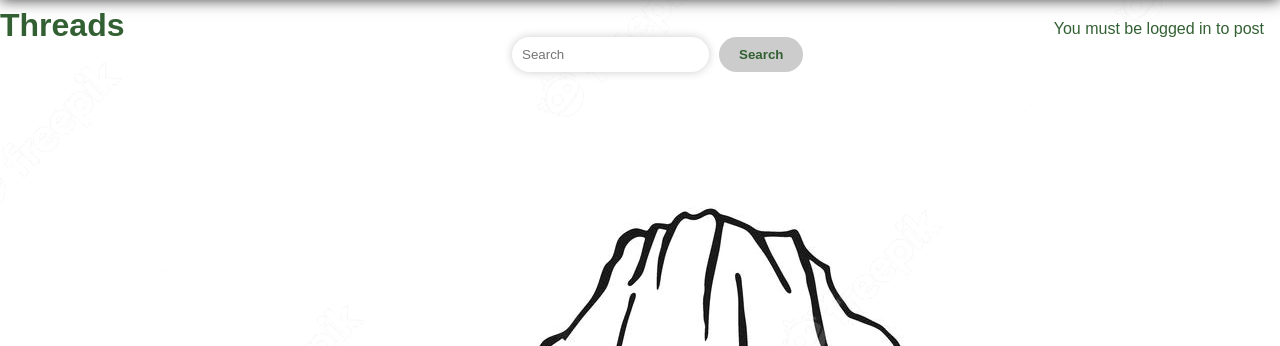
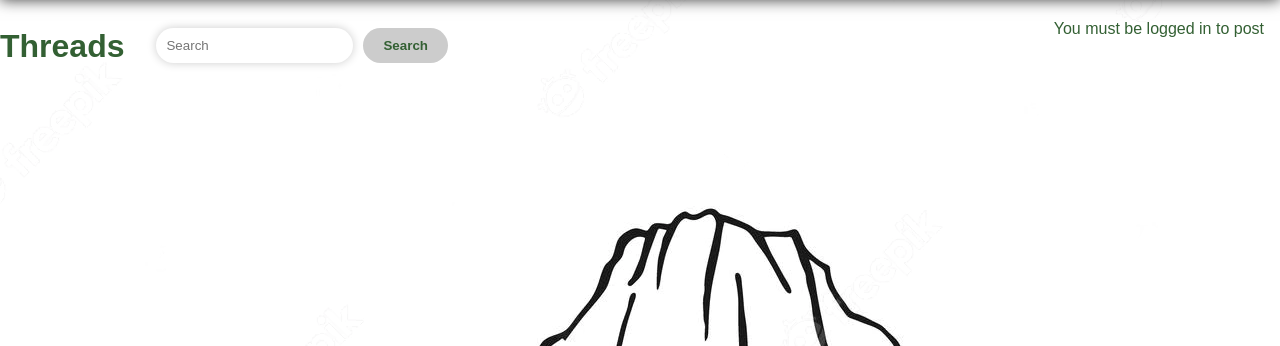
Before and after one commit to COSC360/project-stu-mcg, a PHP site: page /threads.php in a window 1280 px wide. Shown: the part 74-420 px from the top of the page. Run offline with PHP 8.4, Linux system fonts and the light colour scheme; data that the repository does not hold is empty.

Commit message:
thread search unjanked

```diff
--- a/website/css/threads.css
+++ b/website/css/threads.css
@@ -5,12 +5,14 @@
     margin-top: 20px;
     background-color: white;
 }
-h1{
+.search h1{
     display: inline;
+    float: left;
+    margin-right: 1em;
 }
 h1,h2{
     font-weight: bold;
-    margin-bottom: 5px;
+    /* margin-bottom: 5px; */
     color: #336033 !important;
 }
 p{
@@ -29,6 +31,7 @@ p{
     float: right;
     margin: 1em;
     font-weight: bold;
+    margin-left: 3em;
   }
 .title{
     display: inline;
@@ -37,7 +40,7 @@ p{
     float: right;
     color:#336033;
     margin: 1em;
-
+    margin-left: 1em;
 }
 .np{
     display: inline-block;
@@ -51,13 +54,11 @@ p{
     font-weight: bold;
 }
   .search {
-    display: flex;
+    display: block;
     justify-content: center;
     align-items: center;
     height: 80px;
-    position: absolute;
-    top: 11%;
-    left: 40%;
+    width: 100%;
   }
 
   .search form {
@@ -71,6 +72,7 @@ p{
     border: none;
     border-radius: 20px;
     box-shadow: 0 0 10px rgba(0, 0, 0, 0.2);
+    margin-top: 2.15em;
   }
 
   .search input[type="submit"] {
@@ -82,6 +84,5 @@ p{
     border: none;
     margin-left: 10px;
     cursor: pointer;
-    display: inline;
-    float: right;
+    margin-top: 2.15em;
   }
--- a/website/threads.php
+++ b/website/threads.php
@@ -7,20 +7,20 @@
         </head>
             <?php include('header.php'); ?>
     <main>
+        <div class = "search">
         <h1 class = 'title'>Threads</h1>
-        <div class = "search">
             <form method="post" action="">
                 <input type="text" name="search" placeholder="Search">
                 <input type="submit" value="Search">
             </form>
-        </div>
+
         <?php
             if(isset($_SESSION['username']) and !isset($_SESSION['banned'])){
-                echo ("<a class='button' href='createThread.php'>Create a thread</a>");
+                echo ("<a class='button' href='createThread.php'>Create a thread</a></div>");
             }elseif (isset($_SESSION['username']) and isset($_SESSION['banned'])){
-                echo ("<p class = 'msg'> Your account has been suspended from posting </p>");
+                echo ("<p class = 'msg'> Your account has been suspended from posting </p></div>");
             }else{
-                echo ("<p class = 'msg'> You must be logged in to post</p>");
+                echo ("<p class = 'msg'> You must be logged in to post</p></div>");
             }
             $pageNumber = 0;
             if(isset($_GET['page'])){
```
